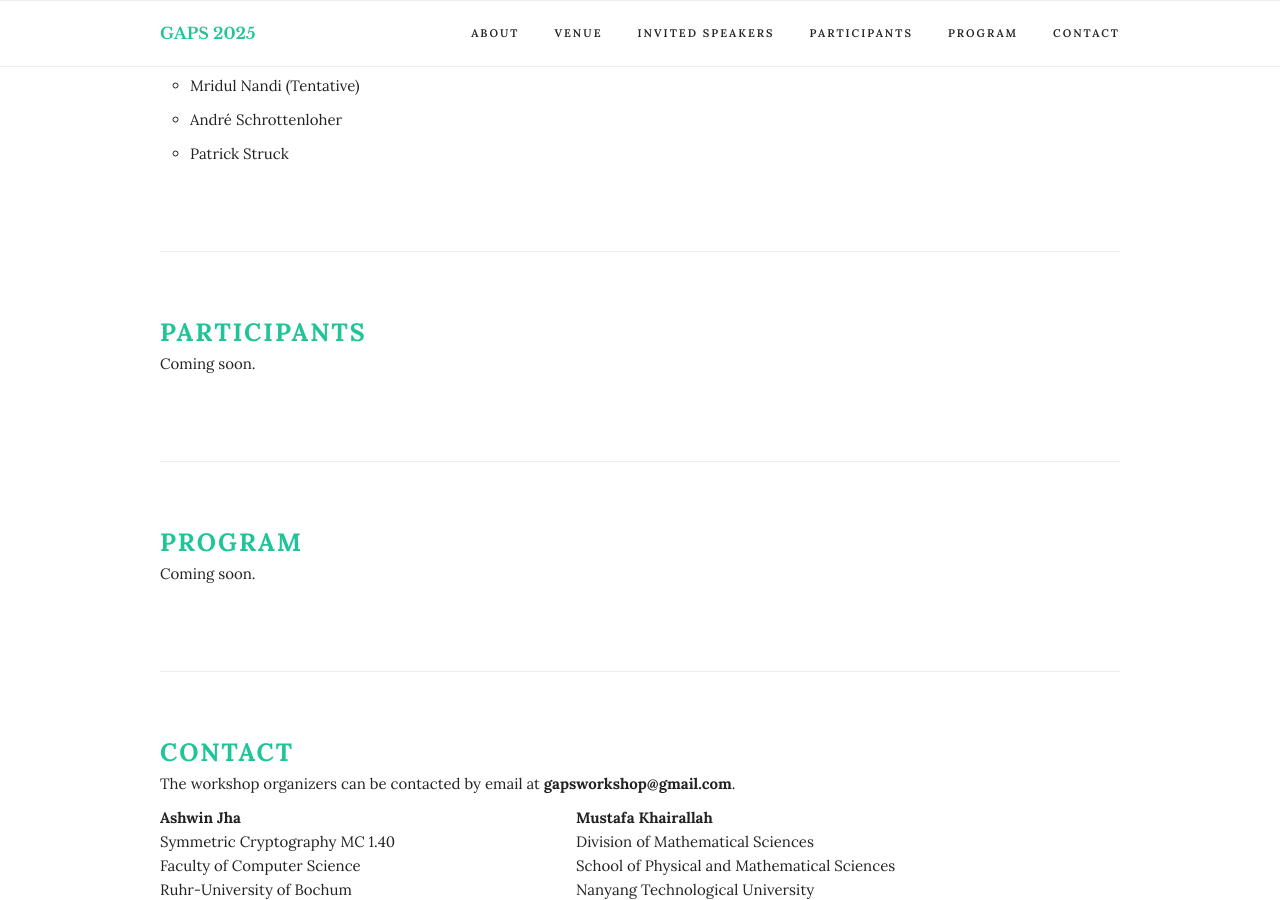
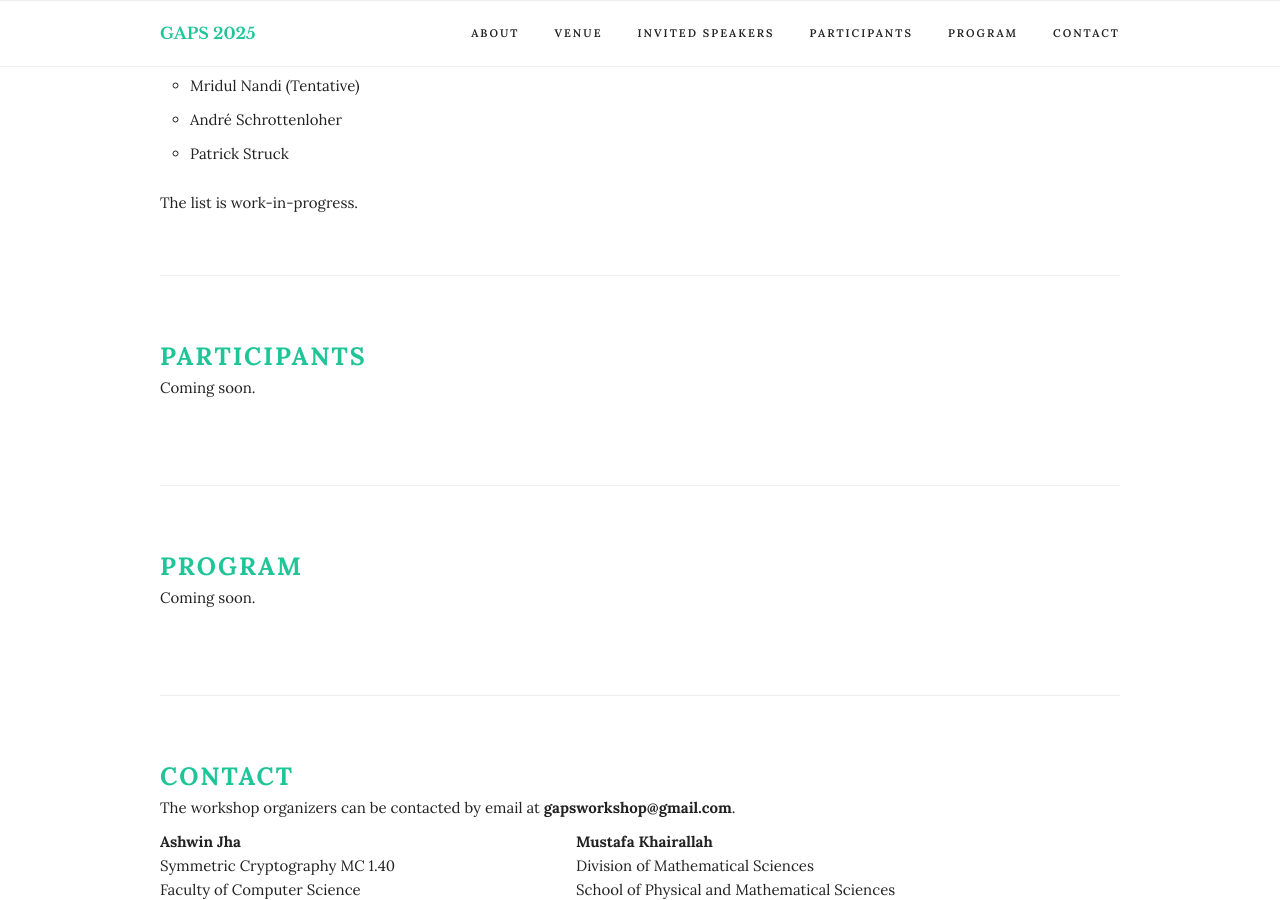
Before and after one commit to gapsworkshop/gaps2025, a Jekyll site: the page built from index.html, in a window 1280 px wide and 900 px high, scrolled down 2633 px. Built offline with Jekyll 4.4.1, drawn with Linux system fonts in a browser that asks for light colours.

Commit message:
Update speakers.html

```diff
--- a/_includes/speakers.html
+++ b/_includes/speakers.html
@@ -8,4 +8,5 @@
   <li>André Schrottenloher</li>
   <li>Patrick Struck</li>
 </ul>
+The list is work-in-progress.
 </div>
```
